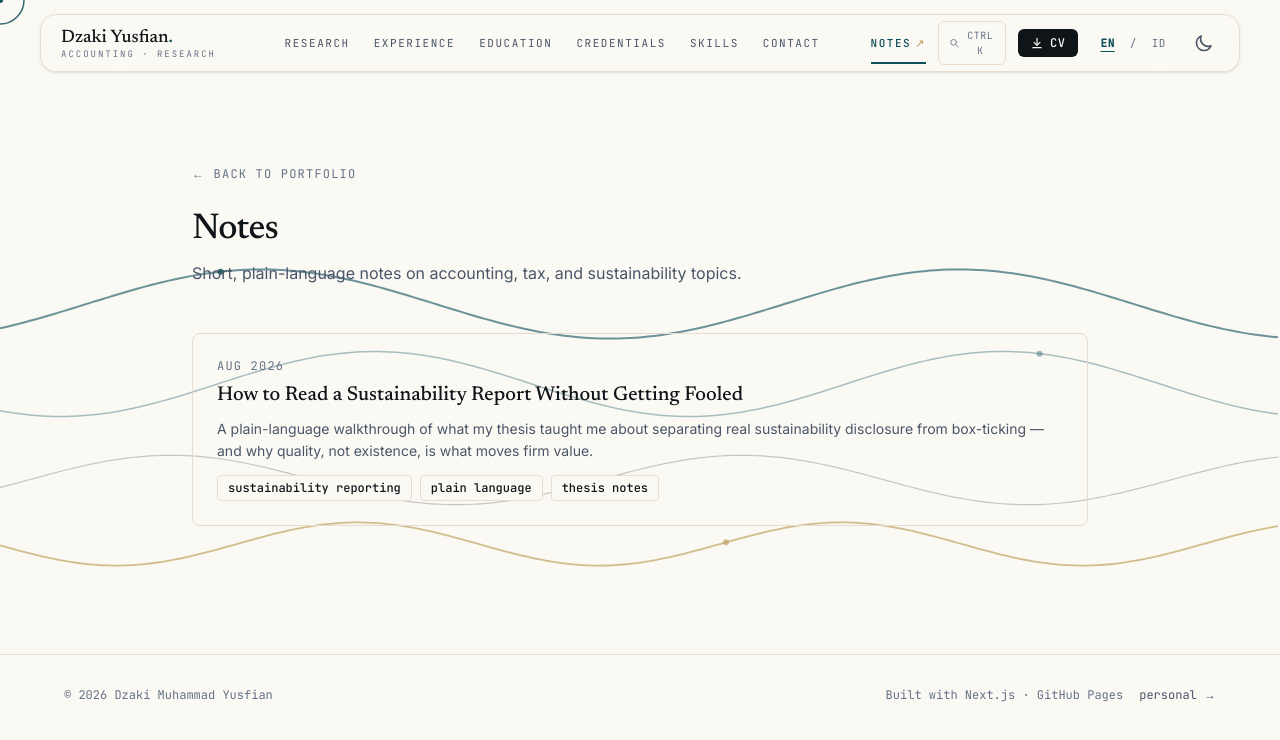
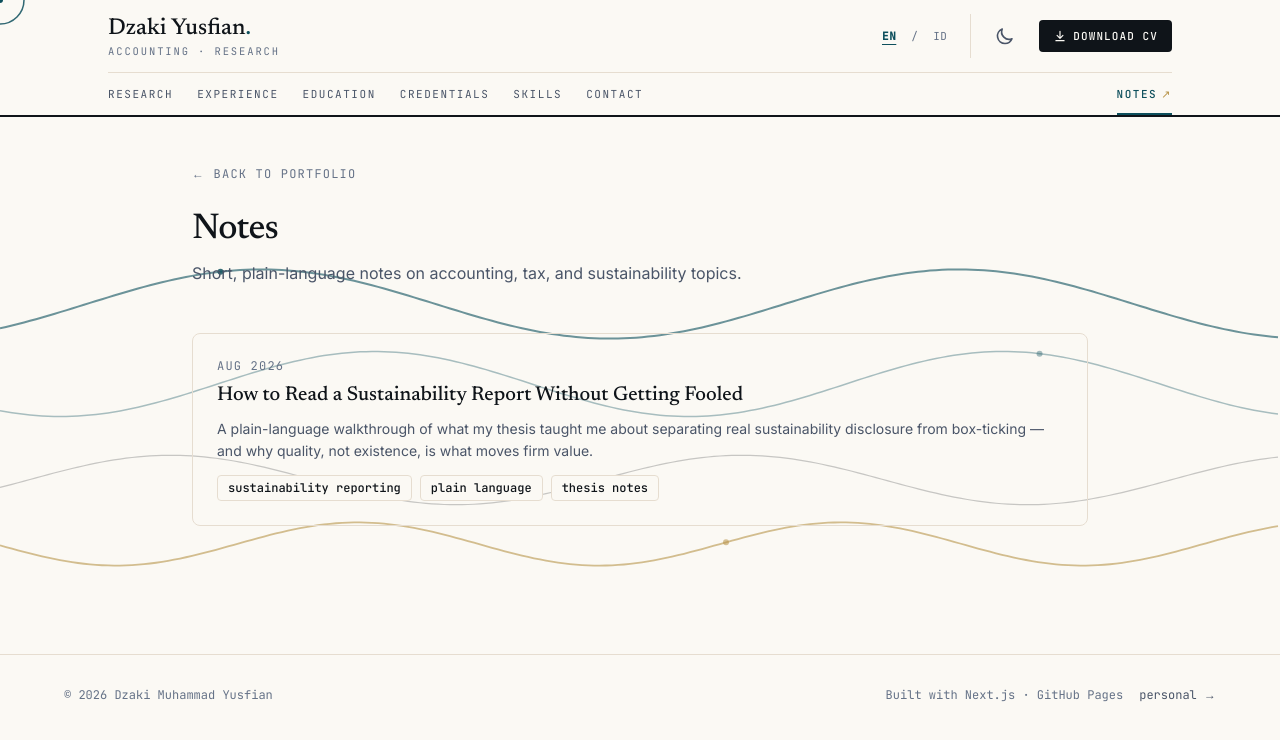
Before and after one commit to DMY-cmyk/Proffesional_Portfolio, a Next.js app: page /notes in a window 1280 px wide. Shown: the top 740 px of the page. Built offline with nearby package versions, Linux system fonts and the light colour scheme.

Commit message:
feat(nav): two-tier journal masthead with condensed scroll state

```diff
--- a/src/components/layout/navbar.tsx
+++ b/src/components/layout/navbar.tsx
@@ -2,8 +2,11 @@
 
 import Link from 'next/link'
 import { usePathname } from 'next/navigation'
+import { motion, LayoutGroup } from 'framer-motion'
 import { useScrollSpy } from '@/hooks/use-scroll-spy'
 import { useScrollProgress } from '@/hooks/use-scroll-progress'
+import { useCondensedNav } from '@/hooks/use-condensed-nav'
+import { useReducedMotion } from '@/hooks/use-reduced-motion'
 import { useLanguage } from '@/hooks/use-language'
 import { getUiStrings } from '@/data/content'
 import { navbarItems, sectionLinks } from '@/config/navigation'
@@ -15,73 +18,8 @@ import { withBasePath } from '@/lib/base-path'
 
 const sectionIds = sectionLinks.map((item) => item.href.replace('#', ''))
 
-export function Navbar() {
-  const activeSection = useScrollSpy(sectionIds)
-  const scrollProgress = useScrollProgress()
-  const pathname = usePathname() ?? '/'
-  const hasScrolled = scrollProgress > 0.01
-  const { lang } = useLanguage()
-  const ui = getUiStrings(lang)
-  const localizedItems = navbarItems.map((item) => ({
-    ...item,
-    label: item.key ? ui[item.key] : item.label,
-  }))
-
+function DownloadIcon() {
   return (
-    <header
-      className={`fixed top-2.5 left-1/2 -translate-x-1/2 z-50 w-[calc(100vw-24px)] rounded-xl md:top-3.5 md:w-[min(1200px,calc(100vw-40px))] md:rounded-2xl bg-background/70 backdrop-blur-2xl backdrop-saturate-150 border border-border shadow-sm transition-all duration-300 ${
-        hasScrolled ? 'bg-background/85 shadow-[0_4px_16px_-8px_rgba(15,20,25,0.15)]' : ''
-      }`}
-    >
-      <div className="flex items-center justify-between px-5 h-14">
-        <Link
-          href="/"
-          className="flex flex-col justify-center"
-          aria-label="Dzaki Yusfian — Home"
-        >
-          <span className="text-lg leading-tight font-display font-medium text-foreground">
-            Dzaki Yusfian<span className="text-accent">.</span>
-          </span>
-          <span
-            aria-hidden="true"
-            className="hidden sm:block font-mono text-[9px] leading-none uppercase tracking-[0.22em] text-subtle"
-          >
-            {ui.brandTagline}
-          </span>
-        </Link>
-        <div className="flex items-center gap-3">
-          <NavLinks
-            items={localizedItems}
-            activeSection={activeSection}
-            pathname={pathname}
-          />
-          <button
-            onClick={() => window.dispatchEvent(new Event('open-command-palette'))}
-            className="hidden lg:inline-flex items-center gap-1.5 rounded-md border border-border px-2.5 py-1.5 text-subtle hover:text-accent hover:border-accent transition-colors"
-            aria-label="Search and navigate (Ctrl+K)"
-          >
-            <svg
-              aria-hidden="true"
-              className="h-3.5 w-3.5"
-              fill="none"
-              viewBox="0 0 24 24"
-              stroke="currentColor"
-              strokeWidth={2}
-            >
-              <path
-                strokeLinecap="round"
-                strokeLinejoin="round"
-                d="M21 21l-4.35-4.35M17 10.5a6.5 6.5 0 11-13 0 6.5 6.5 0 0113 0z"
-              />
-            </svg>
-            <kbd className="font-mono text-[10px] uppercase tracking-wider">Ctrl K</kbd>
-          </button>
-          <a
-            href={withBasePath('/files/cv/dzaki-cv.pdf')}
-            download
-            className="hidden md:inline-flex items-center gap-1.5 bg-foreground text-background px-3 py-1.5 rounded-md text-xs font-mono uppercase tracking-wider font-medium hover:bg-accent transition-colors"
-            aria-label="Download CV"
-          >
     <svg
       aria-hidden="true"
       className="h-3.5 w-3.5"
@@ -92,12 +30,99 @@ export function Navbar() {
     >
       <path strokeLinecap="round" strokeLinejoin="round" d="M12 4v12m0 0l-5-5m5 5l5-5M5 20h14" />
     </svg>
-            CV
-          </a>
+  )
+}
+
+export function Navbar() {
+  const activeSection = useScrollSpy(sectionIds)
+  const scrollProgress = useScrollProgress()
+  const condensed = useCondensedNav()
+  const reducedMotion = useReducedMotion()
+  const pathname = usePathname() ?? '/'
+  const { lang } = useLanguage()
+  const ui = getUiStrings(lang)
+  const localizedItems = navbarItems.map((item) => ({
+    ...item,
+    label: item.key ? ui[item.key] : item.label,
+  }))
+
+  const spring = reducedMotion
+    ? { duration: 0 }
+    : { type: 'spring' as const, stiffness: 320, damping: 32 }
+
+  const navRow = (
+    <NavLinks
+      items={localizedItems}
+      activeSection={activeSection}
+      pathname={pathname}
+      condensed={condensed}
+    />
+  )
+
+  return (
+    <header
+      data-condensed={condensed}
+      className="fixed inset-x-0 top-0 z-50 bg-background"
+    >
+      <LayoutGroup>
+        <div className="mx-auto max-w-[1120px] px-5 md:px-7">
+          {/* Tier 1 — identity row */}
+          <div
+            className={`flex items-center justify-between transition-[padding] duration-300 ${
+              condensed ? 'py-1.5' : 'py-2.5 lg:py-3.5'
+            }`}
+          >
+            <Link
+              href="/"
+              className="flex flex-col justify-center"
+              aria-label="Dzaki Yusfian — Home"
+            >
+              <motion.span
+                layout
+                transition={spring}
+                className={`font-display font-medium leading-tight text-foreground ${
+                  condensed ? 'text-lg' : 'text-lg md:text-[23px]'
+                }`}
+              >
+                Dzaki Yusfian<span className="text-accent">.</span>
+              </motion.span>
+              {!condensed && (
+                <span
+                  aria-hidden="true"
+                  className="mt-0.5 hidden min-[360px]:block font-mono text-[10px] md:text-[10.5px] leading-none uppercase tracking-[0.18em] text-subtle"
+                >
+                  {ui.brandTagline}
+                </span>
+              )}
+            </Link>
+
+            {/* Condensed: links move inline between brand and utilities (lg+) */}
+            {condensed && (
+              <motion.div
+                layoutId="masthead-nav"
+                transition={spring}
+                className="hidden lg:flex mx-8 flex-1"
+              >
+                {navRow}
+              </motion.div>
+            )}
+
+            <div className="flex items-center gap-2 md:gap-3">
               <div className="hidden md:block">
                 <LanguageToggle />
               </div>
+              <div className="md:border-l md:border-border md:pl-3">
                 <ThemeToggle />
+              </div>
+              <a
+                href={withBasePath('/files/cv/dzaki-cv.pdf')}
+                download
+                className="hidden md:inline-flex items-center gap-1.5 bg-foreground text-background px-3.5 py-2 rounded-[4px] text-[11px] font-mono uppercase tracking-[0.1em] font-medium hover:bg-accent transition-colors"
+                aria-label="Download CV"
+              >
+                <DownloadIcon />
+                {condensed ? 'CV' : ui.downloadCv}
+              </a>
               <MobileMenu
                 items={localizedItems}
                 activeSection={activeSection}
@@ -105,11 +130,31 @@ export function Navbar() {
               />
             </div>
           </div>
+
+          {/* Hairline + Tier 2 — navigation row (expanded, lg+) */}
+          {!condensed && (
+            <>
+              <div className="hidden lg:block border-b border-border" />
+              <motion.div
+                layoutId="masthead-nav"
+                transition={spring}
+                className="hidden lg:flex h-[42px] items-stretch"
+              >
+                {navRow}
+              </motion.div>
+            </>
+          )}
+        </div>
+
+        {/* Bottom ink rule + scroll progress */}
+        <div className="relative h-0.5 bg-foreground">
           <div
             data-testid="scroll-progress"
-        className="absolute bottom-0 left-0 h-0.5 rounded-full bg-accent transition-none"
+            className="absolute left-0 top-0 h-full bg-accent"
             style={{ width: `${scrollProgress * 100}%` }}
           />
+        </div>
+      </LayoutGroup>
     </header>
   )
 }
--- a/src/components/navigation/mobile-menu.tsx
+++ b/src/components/navigation/mobile-menu.tsx
@@ -129,7 +129,7 @@ export function MobileMenu({ items, activeSection, pathname = '/' }: MobileMenuP
           {isOpen ? (
             <path strokeLinecap="round" strokeLinejoin="round" d="M6 18L18 6M6 6l12 12" />
           ) : (
-            <path strokeLinecap="round" strokeLinejoin="round" d="M4 6h16M4 12h16M4 18h16" />
+            <path strokeLinecap="round" strokeLinejoin="round" d="M4 7h16M4 12h16M4 17h10" />
           )}
         </svg>
       </button>
```
Also changed, not shown: 2 other files (tests, documents, lock files or other folders). Lines whose indentation alone changed are shown as unchanged.
